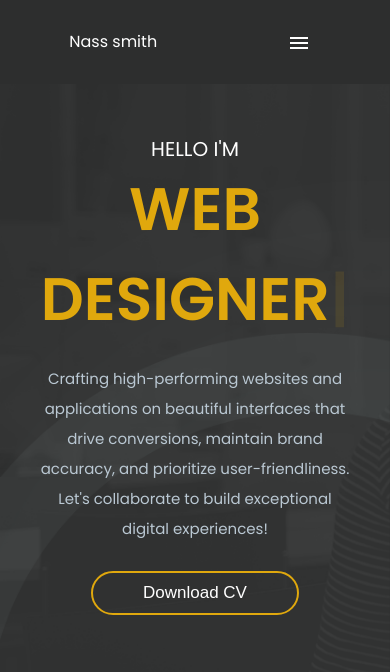
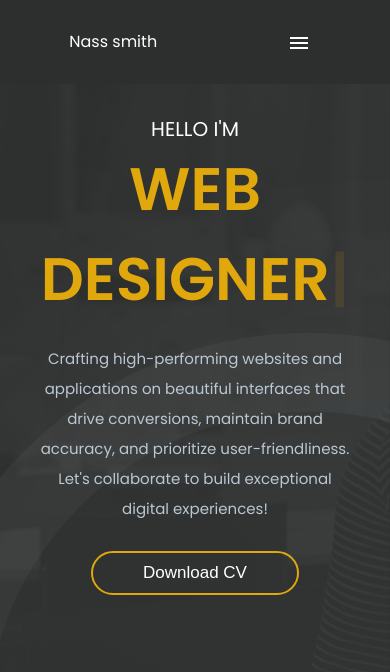
Before and after one commit to richdede/Nass-Smithv2, a React (Create React App) app: page / in a window 390 px wide. Shown: the top 672 px of the page. Built offline with nearby package versions, Linux system fonts and the light colour scheme.

Commit message:
responsive

```diff
--- a/src/App.css
+++ b/src/App.css
@@ -362,6 +362,7 @@ footer i {
 @media screen and (max-width: 768px) {
   .hero {
     height: 60vh;
+    padding-top: 30px;
   }
 
   .contact {
```
